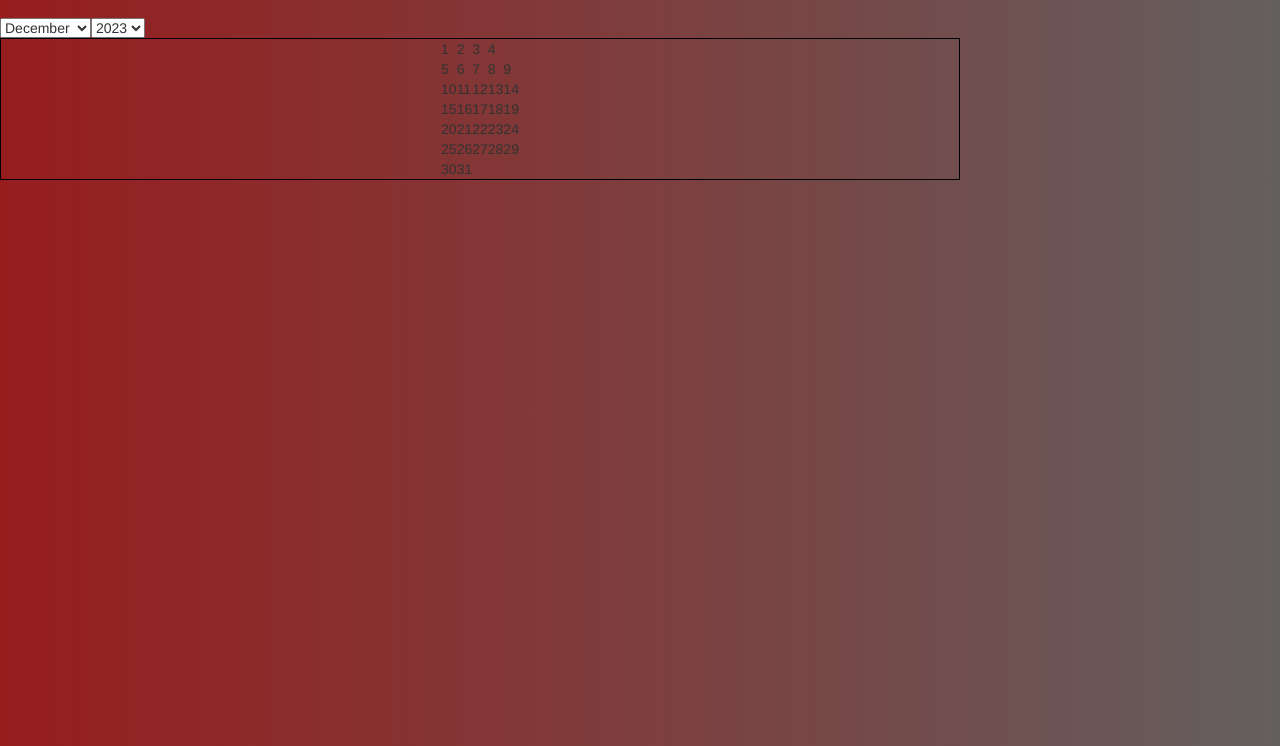
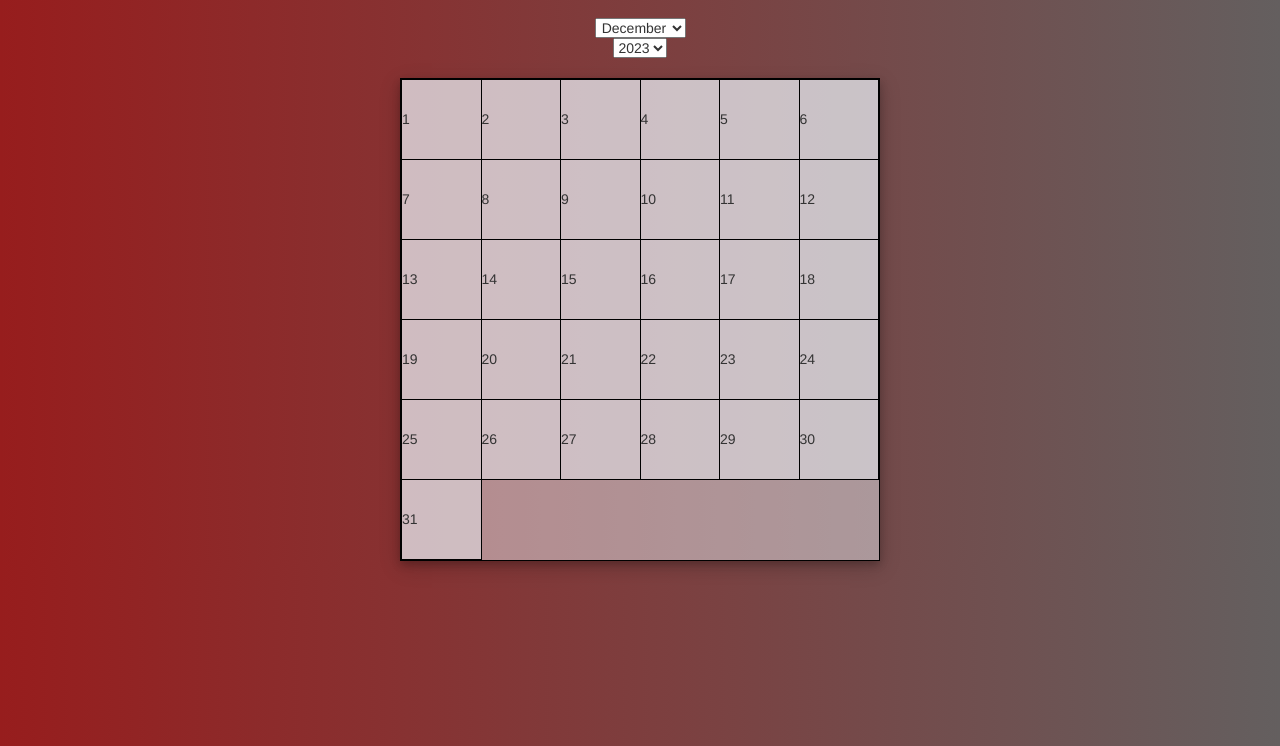
Before and after one commit to Dakotaramey6/FitLife, a plain HTML site: page workoutTab.html in a window 1280 px wide. Shown: the part 54-800 px from the top of the page. Drawn offline with nearby package versions, Linux system fonts and the light colour scheme.

Commit message:
Styled calendar and added some function to it

```diff
--- a/WorkoutTab.js
+++ b/WorkoutTab.js
@@ -1,6 +1,7 @@
 let dateMonth = document.getElementById("date-month");
 let dateYear = document.getElementById("date-year");
 let tableBody = document.getElementById("table-body");
+const table = document.querySelector("#calender-container");
 let currentDate = new Date();
 const currentMonth = currentDate.getUTCMonth();
 const currentYear = currentDate.getUTCFullYear();
@@ -9,6 +10,7 @@ let daysOfMonth = [];
 let maxYear = 2030;
 
 const years = [];
+let days;
 
 let oldYear = currentYear - 2;
 while (maxYear >= oldYear) {
@@ -78,17 +80,30 @@ function changeMonth() {
     createDaysForCalenderArr(daysOfMonth, 31);
   }
   for (let i = 1; i <= daysOfMonth.length; i++) {
-    let days = document.createElement("td");
+    days = document.createElement("td");
     days.id = "date-day";
-    if (i % 5 === 0) {
+    days.className = "disabled-day";
+    if (i % 6 === 1) {
       let row = document.createElement("tr");
       tableBody.appendChild(row);
     }
     days.innerText = i;
     tableBody.appendChild(days);
   }
-  console.log(dateMonth.value);
+}
+
+function activeEventHandlerOnChange() {
+  let allDays = document.querySelectorAll("td");
+  allDays.forEach((el) => {
+    el.onclick = function () {
+      table.classList.toggle("move-left");
+      table.classList.toggle("middle");
+      el.classList.toggle("active-day");
+      console.log(`${el.innerText}`);
+    };
+  });
 }
 
 document.onload = changeMonth();
 dateMonth.onchange = changeMonth;
+dateMonth.onchange = activeEventHandlerOnChange();
--- a/workoutTab.html
+++ b/workoutTab.html
@@ -25,7 +25,7 @@
         </ul>
       </nav>
     </header>
-    <table id="calender-container">
+    <table id="calender-container" class="middle">
       <thead id="date-year-container">
         <select id="date-month"></select>
         <select id="date-year"></select>
--- a/workoutTabStyle.css
+++ b/workoutTabStyle.css
@@ -8,9 +8,42 @@ body {
   background-size: cover;
 }
 
-#calender-container {
+.middle {
   display: flex;
   justify-content: center;
-  width: 75%;
+  width: 480px;
   border: 1px solid black;
+  background-color: rgba(240, 248, 255, 0.446);
+  box-shadow: 0 4px 8px 0 rgba(0, 0, 0, 0.2), 0 6px 20px 0 rgba(0, 0, 0, 0.19);
+  margin: 0 auto;
 }
+
+.disabled-day {
+  border: 1px solid black;
+  width: 80px;
+  height: 80px;
+  background-color: rgba(240, 248, 255, 0.446);
+  text-align: left;
+}
+
+select {
+  display: flex;
+  flex-direction: row;
+
+  justify-content: center;
+  margin: 0 auto;
+  text-align: center;
+}
+
+.active-day {
+  background-color: rgba(18, 80, 215, 0.446);
+}
+
+.move-left {
+  display: flex;
+  justify-content: left;
+  width: 480px;
+  border: 1px solid black;
+  background-color: rgba(240, 248, 255, 0.446);
+  box-shadow: 0 4px 8px 0 rgba(0, 0, 0, 0.2), 0 6px 20px 0 rgba(0, 0, 0, 0.19);
+}
```
